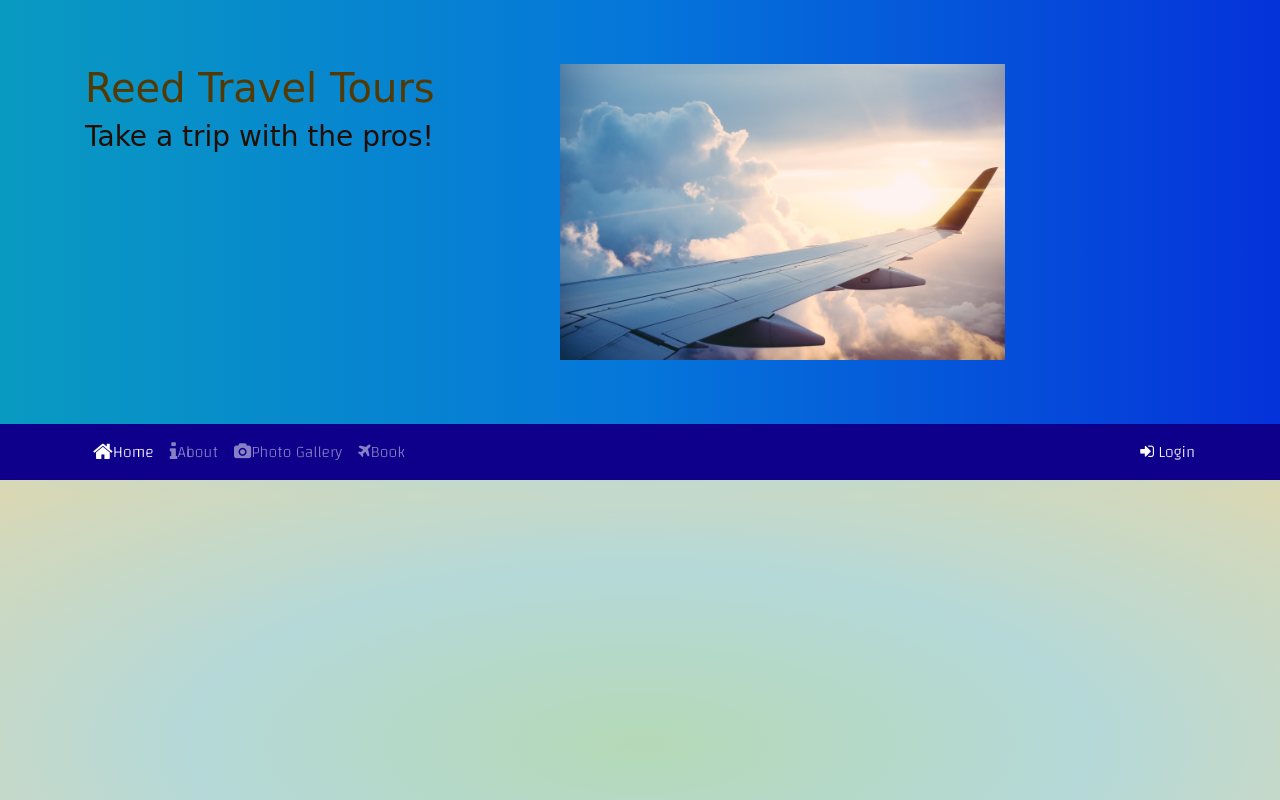
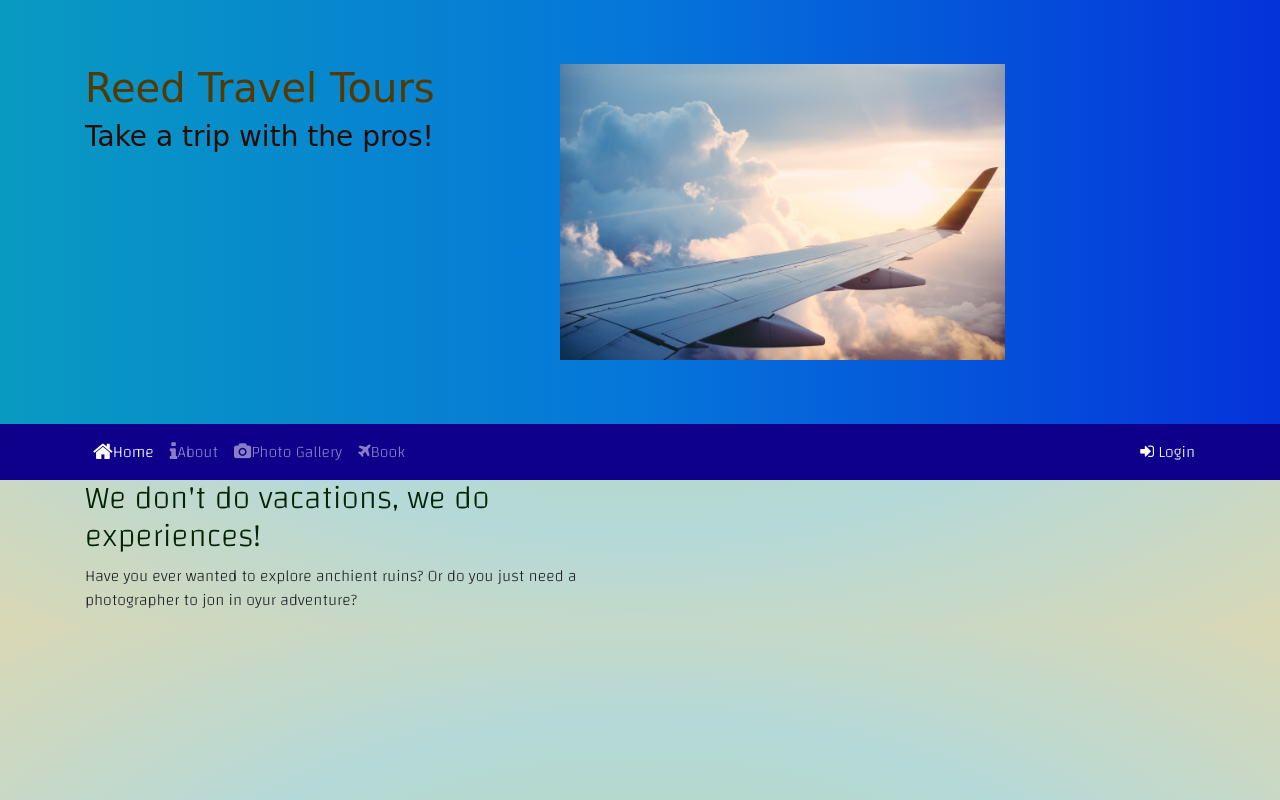
Before and after one commit to bushido1586/Portfolio_Project, a website: page index.html in a window 1280 px wide. Drawn offline with nearby package versions, Linux system fonts and the light colour scheme; a web font is replaced by a local one.

Commit message:
adding js scripts

```diff
--- a/index.html
+++ b/index.html
@@ -49,8 +49,8 @@
     <div class="container">
         <div class="row">
             <div class="col-md-6">
-                <h3></h3>
-                <p></p>
+                <h2>We don't do vacations, we do experiences!</h2>
+                <p class="d-none d-sm-block">Have you ever wanted to explore anchient ruins? Or do you just need a photographer to jon in oyur adventure?</p>
             </div>
         </div>
     </div>
--- a/package.json
+++ b/package.json
@@ -6,7 +6,6 @@
     "scripts": {
         "test": "echo \"Error: no test specified\" && exit 1",
         "start": "npm run lite",
-        "scss": "node-sass -0 css/ css/",
         "lite": "lite-server"
     },
     "repository": {
```
Also changed, not shown: aboutus.html (+1 -0 lines), booking.html (+1 -0 lines), gallery.html (+1 -0 lines).
